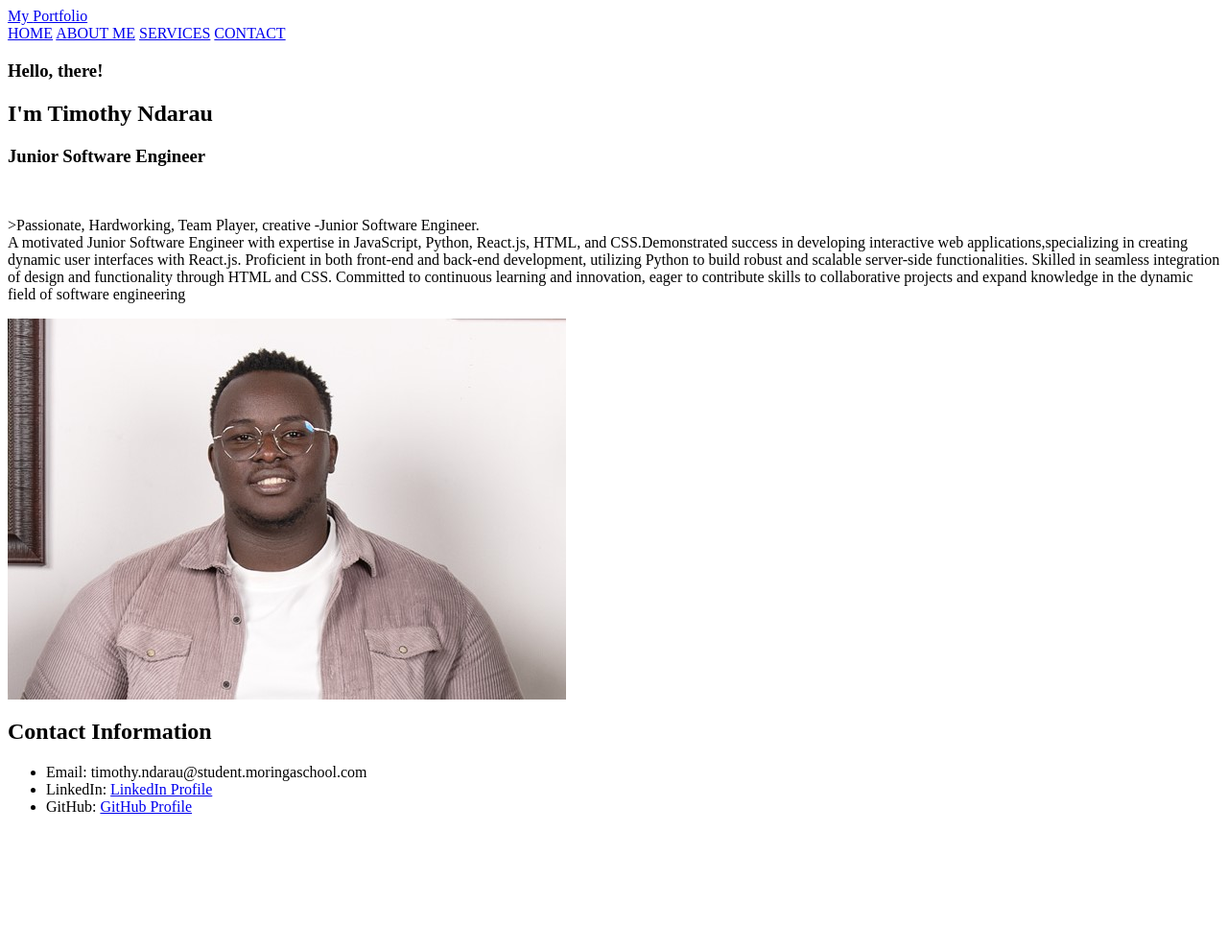
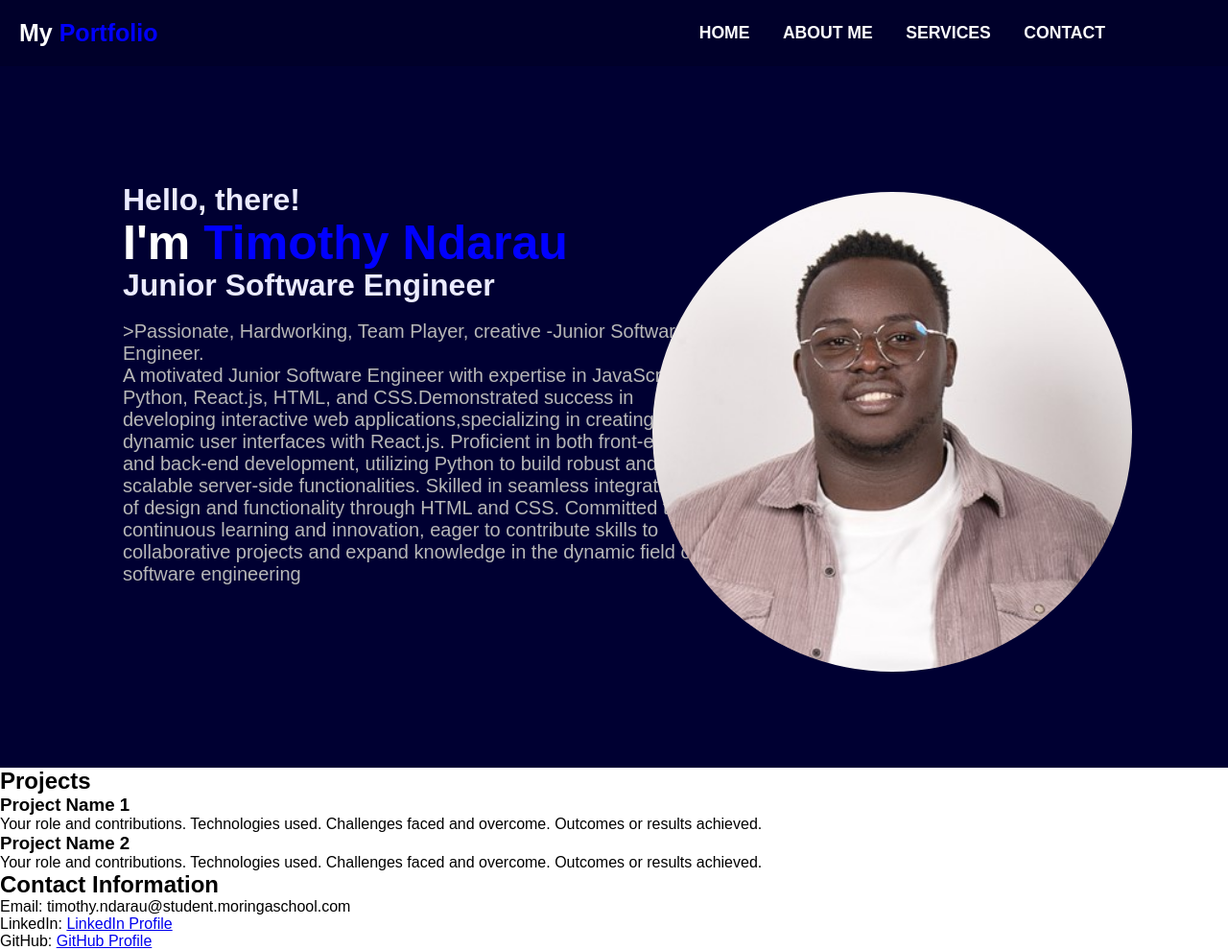
Before and after one commit to timothyndarau/take2, a plain HTML site: page index.html in a window 1280 px wide. Shown: the whole page at 96% size. Before the commit the page ends 866 px from the top, so only its background shows below. Drawn offline with Linux system fonts and the light colour scheme.

Commit message:
css file done

```diff
--- a/index.html
+++ b/index.html
@@ -1,6 +1,6 @@
 <html>
     <head>
-        <link rel = "styleshet" href="style.css">
+        <link rel="stylesheet" href="style.css">
         <title>My Portifolio</title>
     </head>
     <body>
@@ -30,9 +30,24 @@
 
             </div>
             <div class="image-container">
-                <img src="take2/rizzla.jpg" alt="Timothy" >
+                <img src="rizzla.jpg" alt="Timothy" >
              </div>
         </section>
+
+        <section>
+            <h2>Projects</h2>
+            <ul>
+              <li>
+                <h3>Project Name 1</h3>
+                <p>Your role and contributions. Technologies used. Challenges faced and overcome. Outcomes or results achieved.</p>
+              </li>
+              <li>
+                <h3>Project Name 2</h3>
+                <p>Your role and contributions. Technologies used. Challenges faced and overcome. Outcomes or results achieved.</p>
+              </li>
+              <!-- Add more projects as needed -->
+            </ul>
+          </section>
 
         <section>
             <h2>Contact Information</h2>
--- a/style.css
+++ b/style.css
@@ -0,0 +1,116 @@
+* {
+    margin:0%;
+    padding: 0%;
+    box-sizing: border-box;
+    font-family: Arial, Helvetica, sans-serif;
+
+}
+
+body{
+    color: black;
+}
+
+.header{
+    position: fixed;
+    top: 0%;
+    left: 0%;
+    width: 100%;
+    padding: 20px 20px;
+    padding-right: 10%;
+    display: flex;
+    justify-content: space-between;
+    align-items: center;
+    z-index: 100;
+    color: rgb (255, 255, 255);
+    font-family: 'Franklin Gothic Medium', 'Arial Narrow', Arial, sans-serif;
+    background-color: rgba(0,0,0,0.150);
+}
+
+.mylogo {
+    position: relative;
+    font-size: 25px;
+    color: rgb(255, 255, 255);
+    text-decoration: none;
+    font-weight: 800;
+    cursor: pointer;
+
+}
+
+.navbar a {
+    position: relative;
+    font-size: 1.1em;
+    color: white;
+    text-decoration: none;
+    font-weight: 700;
+    margin-left: 30px;
+}
+
+.navbar a:hover {
+    color: blue;
+}
+
+.home {
+    position: relative;
+    width: 100%;
+    justify-content: space-between;
+    height: 100vh;
+    background-size: cover;
+    background-position: center;
+    display: flex;
+    align-items: center;
+    background-color: rgb(0, 0, 50);
+    padding: 70px 10%;
+}
+
+.content {
+    max-width: 600px;
+}
+
+.content h3 {
+    font-size: 32px;
+    font-weight: 700;
+    color: rgb(235, 235, 255);
+}
+.content h1 {
+    font-size: 50px;
+    font-weight: 700;
+    margin: -3px 0;
+    color: white;
+  }
+
+  span {
+    color: blue;
+  }
+
+  .content p {
+    display: inline;
+    justify-content: center;
+    align-items: center;
+    position: relative;
+    width: 40px;
+    height: 40px;
+    font-size: 20px;
+    color: rgb(183, 183, 183);
+    text-decoration: none;
+    margin: 30px 15px 30px 0;
+  }
+
+  .image-container {
+    position: absolute;
+    top: 25%;
+    right: 100px;
+    width: 500px;
+    height: 500px;
+    border-radius: 50%;
+    overflow: hidden;
+  }
+
+  .image-container img {
+    width: 100%;
+    height: 100%;
+    object-fit: cover;
+  }
+
+  html {
+    scroll-behavior: smooth;
+  }
```
